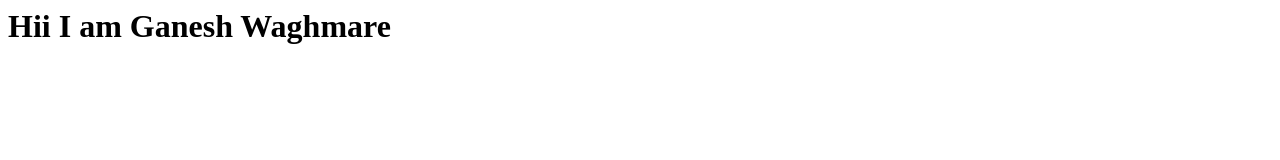
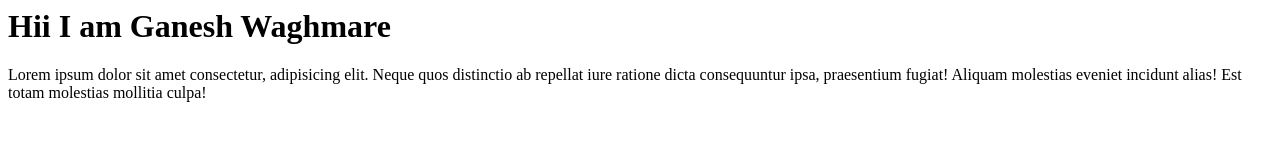
Before and after one commit to ganeshwaghmare24/OpsDev, a plain HTML site: page index.html in a window 1280 px wide. Drawn offline with Linux system fonts and the light colour scheme.

Commit message:
2nd commit

```diff
--- a/index.html
+++ b/index.html
@@ -6,5 +6,6 @@
 </head>
 <body>
     <h1>Hii I am Ganesh Waghmare</h1>
+    <p>Lorem ipsum dolor sit amet consectetur, adipisicing elit. Neque quos distinctio ab repellat iure ratione dicta consequuntur ipsa, praesentium fugiat! Aliquam molestias eveniet incidunt alias! Est totam molestias mollitia culpa!</p>
 </body>
 </html>
```
